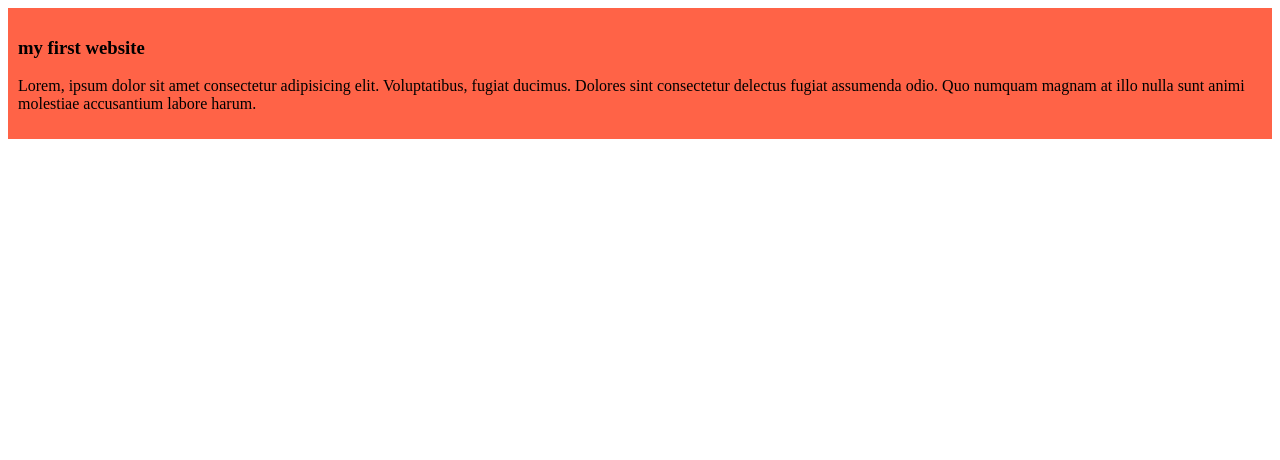
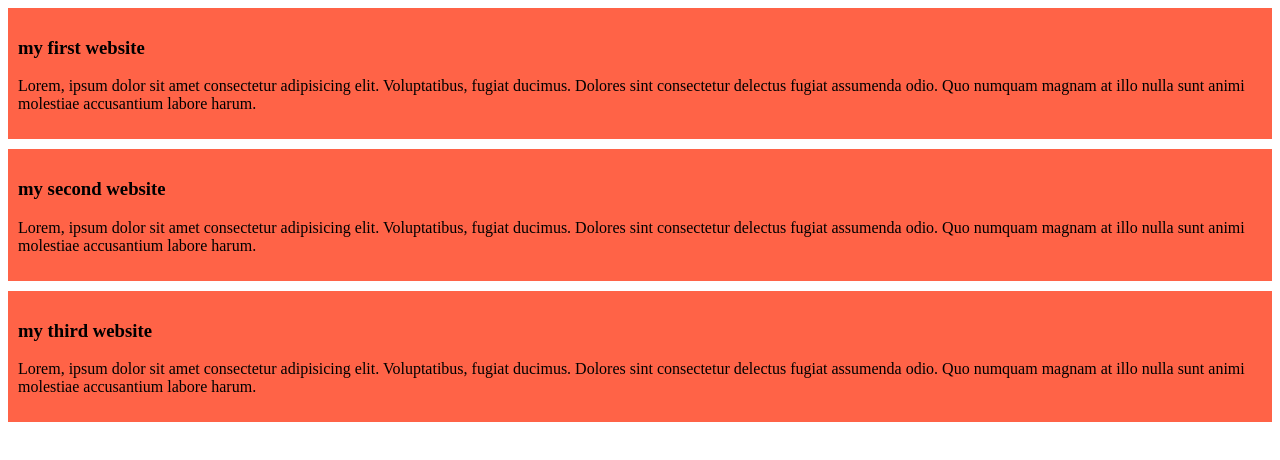
Before and after one commit to SahriarMahmud/my-first-github-repo, a plain HTML site: page index.html in a window 1280 px wide. Drawn offline with Linux system fonts and the light colour scheme.

Commit message:
added the second and the third blog

```diff
--- a/index.html
+++ b/index.html
@@ -10,6 +10,14 @@
     <h3>my first website</h3>
     <p>Lorem, ipsum dolor sit amet consectetur adipisicing elit. Voluptatibus, fugiat ducimus. Dolores sint consectetur delectus fugiat assumenda odio. Quo numquam magnam at illo nulla sunt animi molestiae accusantium labore harum.</p>
 </div>
+<div>
+    <h3>my second website</h3>
+    <p>Lorem, ipsum dolor sit amet consectetur adipisicing elit. Voluptatibus, fugiat ducimus. Dolores sint consectetur delectus fugiat assumenda odio. Quo numquam magnam at illo nulla sunt animi molestiae accusantium labore harum.</p>
+</div>
+<div>
+    <h3>my third website</h3>
+    <p>Lorem, ipsum dolor sit amet consectetur adipisicing elit. Voluptatibus, fugiat ducimus. Dolores sint consectetur delectus fugiat assumenda odio. Quo numquam magnam at illo nulla sunt animi molestiae accusantium labore harum.</p>
+</div>
 
 </body>
 </html>
--- a/styles/blog.css
+++ b/styles/blog.css
@@ -1,4 +1,5 @@
 div{
     background-color: tomato;
     padding: 10px;
+    margin-bottom: 10px;
 }
```
